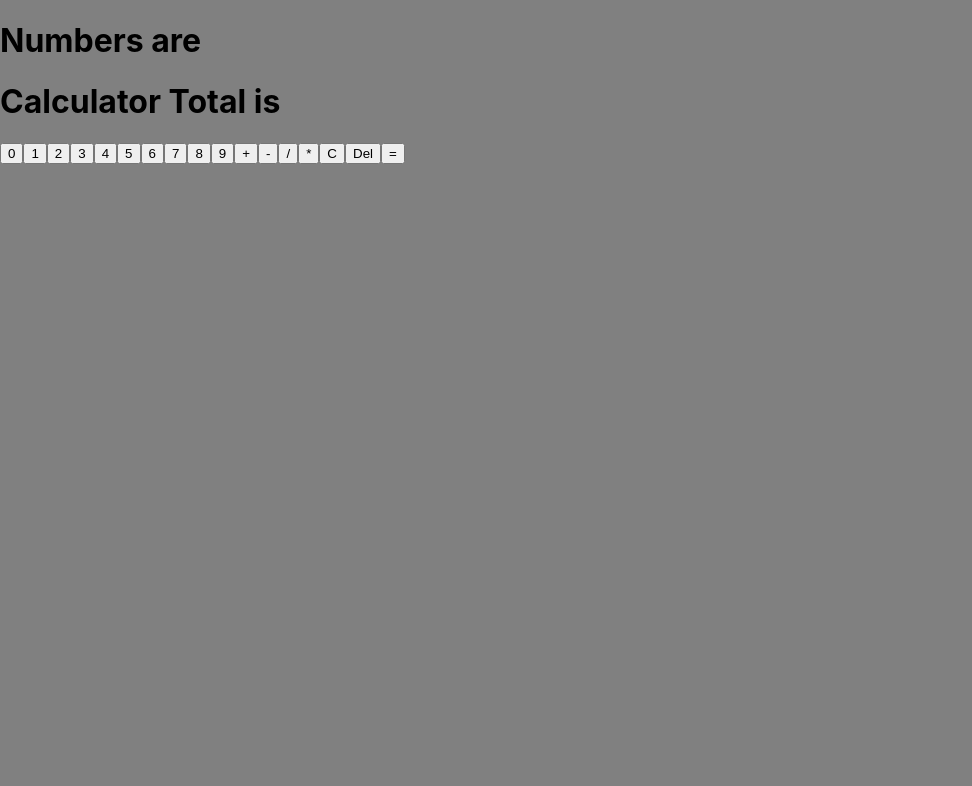
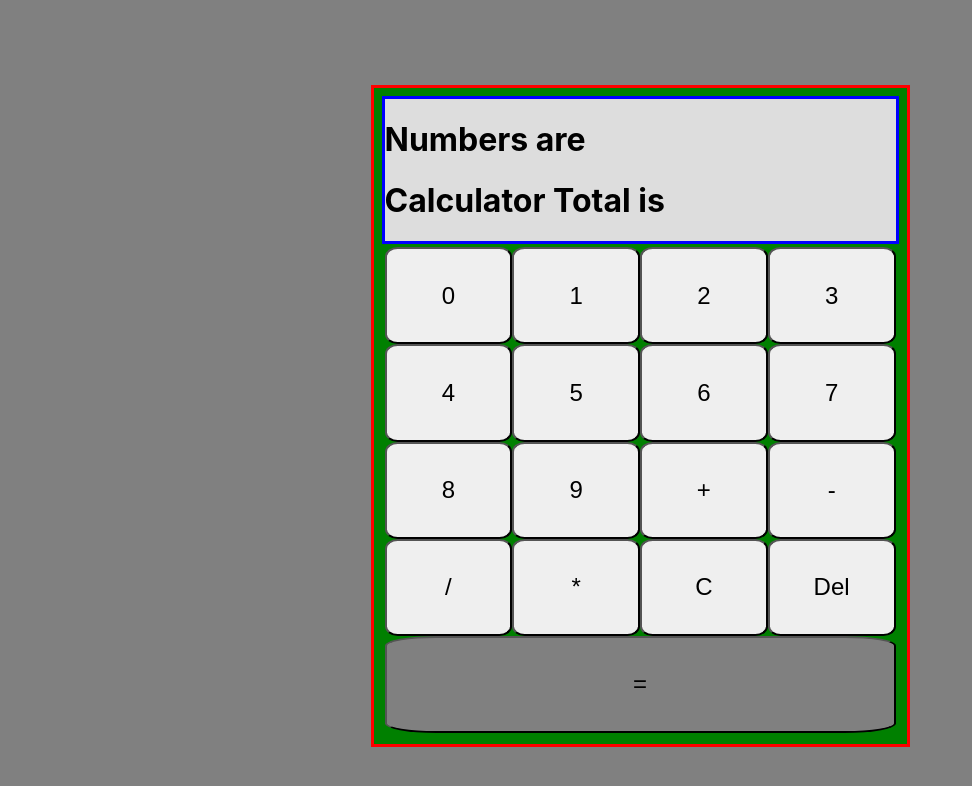
Before and after one commit to DonVlad1/calculator, a React (Create React App) app: page / in a window 1280 px wide. Shown: the top 786 px of the page, without its empty margins (0-972 px from the left). Built offline with nearby package versions, Linux system fonts and the light colour scheme.

Commit message:
Dun CSS before removing borders

```diff
--- a/src/App.css
+++ b/src/App.css
@@ -1,7 +1,76 @@
 .App {
   text-align: center;
 }
+body
+{
+  display: flex;
+    height: 100vh;
+    flex-direction: column;
+    align-items: center;
+    justify-content: center;
+    padding: 16px;
+}
+button
+{
+  display: flex;
+  align-content: center;
+  flex-wrap: wrap;
+  justify-content: center;
+  flex-grow: 1;
+  width: 25%;
+  border-radius: 10%;
+  font-size: 1.5em;
+  cursor: pointer;
+}
+.equalsButton:active
+{
+  background-color: red;
+}
 
+.equalsButton:hover
+{
+  background-color: aqua;
+
+}
+
+button:active
+{
+  background-color: blueviolet;
+  color: white;
+}
+
+.equalsButton
+{
+  width: 100%;
+  background-color: gray;
+  transition: 1s;
+
+
+}
+
+
+.calculatorContainer
+{
+  height: 80vh;
+  display: flex;
+  flex-direction: column;
+  justify-content: flex-start;
+  border: solid red;
+  padding: 0.5em;
+  background-color: green;
+}
+.calculatorTotalScreen
+{
+  border: solid blue;
+  background-color: #ddd;
+}
+.calculatorButtons
+{
+  display: flex;
+  flex-wrap: wrap;
+  flex-grow: 1;
+  border: solid green;
+}
 .App-logo {
   height: 40vmin;
   pointer-events: none;
--- a/src/App.js
+++ b/src/App.js
@@ -9,18 +9,18 @@ const [selectedButtons, setButtonSelection] = useState([])
 const [calculatorTotal, setCalculatorTotal] = useState([])
 
   return (
-    <div>
+    <div className='calculatorContainer'>
       <div className="calculatorTotalScreen">
         <h1>Numbers are {selectedButtons}</h1>
         <h1>Calculator Total is {calculatorTotal}</h1>
       </div>
 
-      <div>
+      <div className='calculatorButtons'>
       {calculatorButtons.map((button, buttonKey) =>
         {
           if (button === '=')
           {
-            return(<button key= { buttonKey } onClick={() => setCalculatorTotal(returnResult(selectedButtons))}>=</button>)
+            return(<button className='equalsButton' key= { buttonKey } onClick={() => setCalculatorTotal(returnResult(selectedButtons))}>=</button>)
           }
           else if (button === 'C')
           {
```
